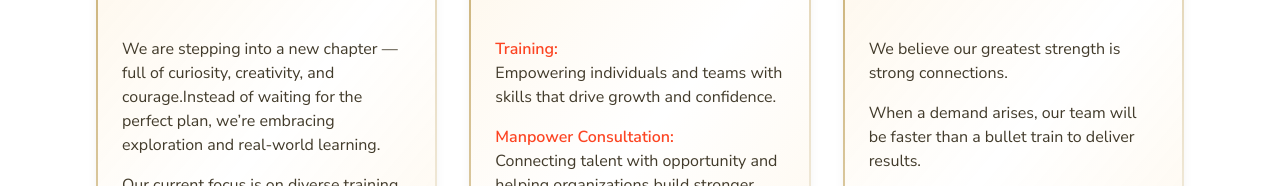
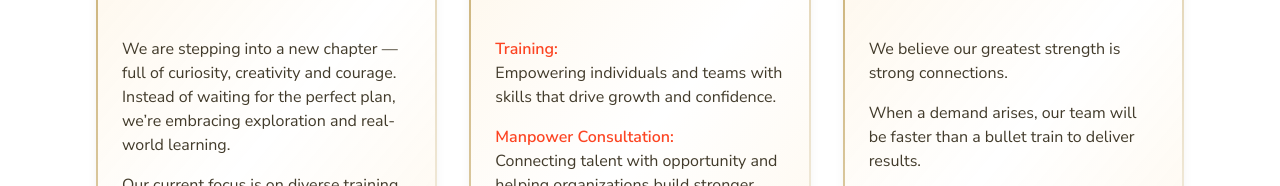
Before and after one commit to Nishanthi-Git/AutumnCube, a plain HTML site: page index.html in a window 1280 px wide. Shown: the part 1289-1475 px from the top of the page. Drawn offline with Linux system fonts and the light colour scheme.

Commit message:
Update index.html

```diff
--- a/index.html
+++ b/index.html
@@ -184,7 +184,7 @@
 
             <div class="card-description">
 
-                <p>We are stepping into a new chapter — full of curiosity, creativity, and courage.Instead of waiting for the perfect plan, we’re embracing exploration and real-world learning.</p>
+                <p>We are stepping into a new chapter — full of curiosity, creativity and courage. Instead of waiting for the perfect plan, we’re embracing exploration and real-world learning.</p>
 
                 <p>Our current focus is on diverse training programs, manpower consultation, and content creation with hands-on execution.</p>
 
@@ -340,7 +340,7 @@
 
         <div class="contact-info">
 
-            <p>We believe real conversations build stronger partnerships —let’s start with a genuine talk.</p>
+            <p>We believe real conversations build stronger partnerships — let’s start with a genuine talk.</p>
 
             <form action="">
 
```
